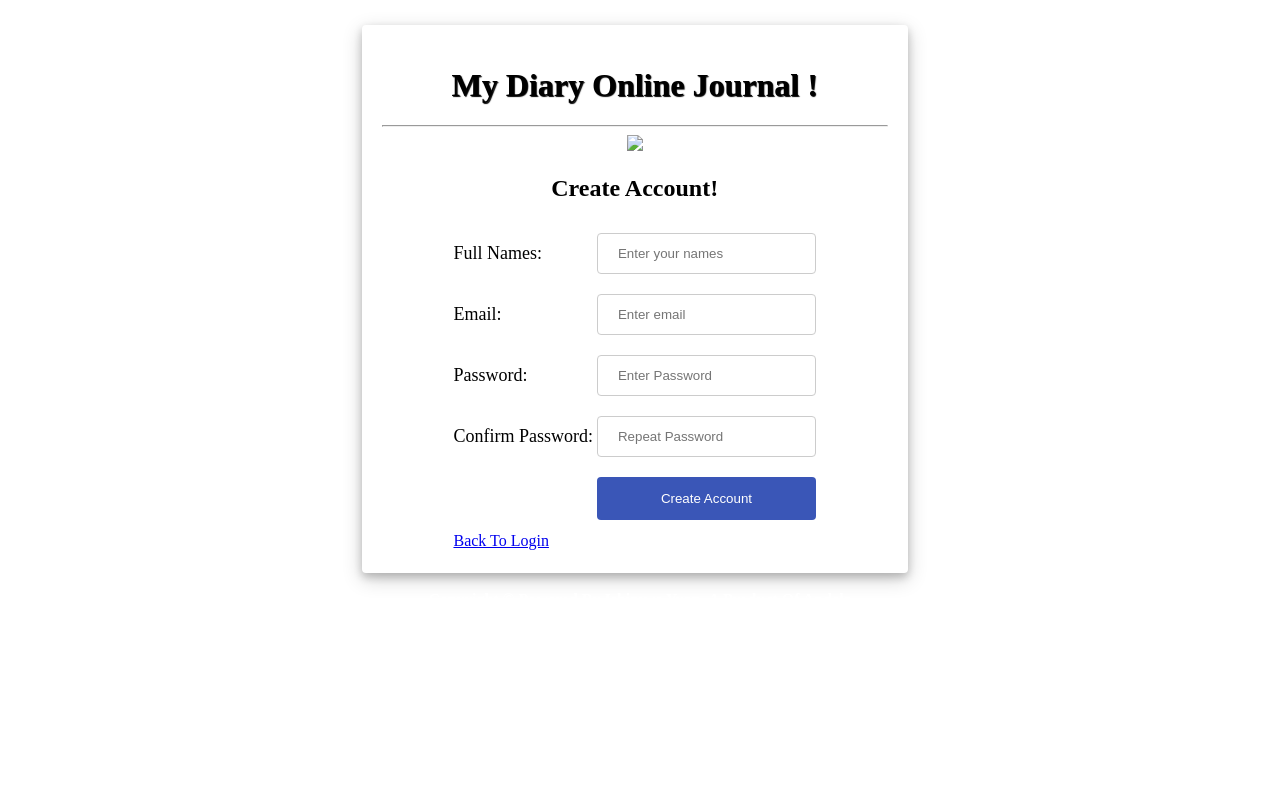
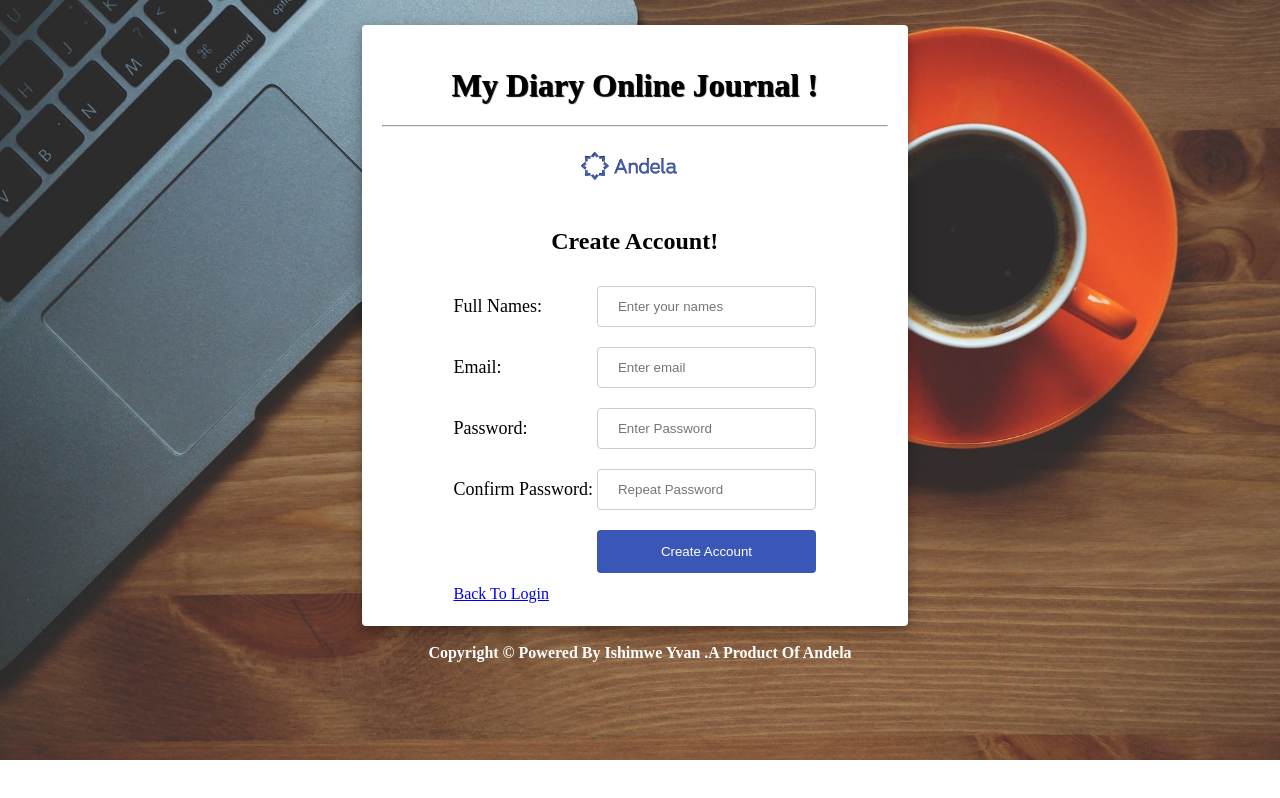
Before and after one commit to yvan1999/mydiaryweb, a plain HTML site: page register.html in a window 1280 px wide. Drawn offline with Linux system fonts and the light colour scheme.

Commit message:
Update register.html

```diff
--- a/register.html
+++ b/register.html
@@ -58,7 +58,7 @@ input[type=submit]:hover {
 
 </style>
 
-<body style="background-image: url('img/coffee.jpg');background-repeat: no-repeat;background-size:     cover; background-position: center center;">
+<body style="background-image: url('coffee.jpg');background-repeat: no-repeat;background-size:     cover; background-position: center center;">
 
 	<div class="container">
 
@@ -69,7 +69,7 @@ input[type=submit]:hover {
     text-shadow: 1px 1px 1px #000000;">My Diary Online Journal !</h1>
 
 		<hr>
-		<img src="img/logo.png" style="width: 160px;">
+		<img src="logo.png" style="width: 160px;">
 	</div>
 
 
```
